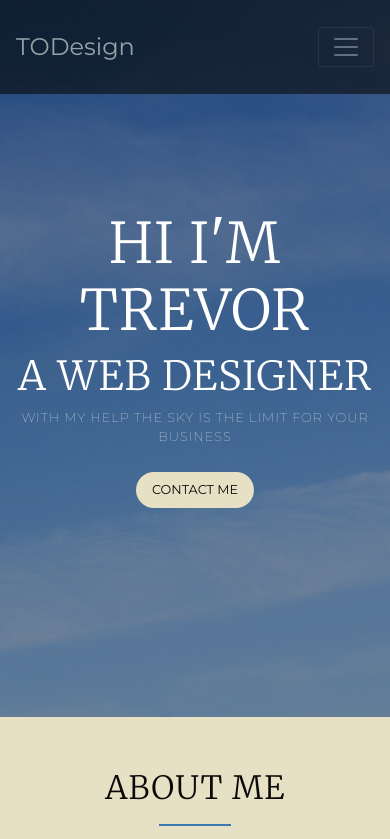
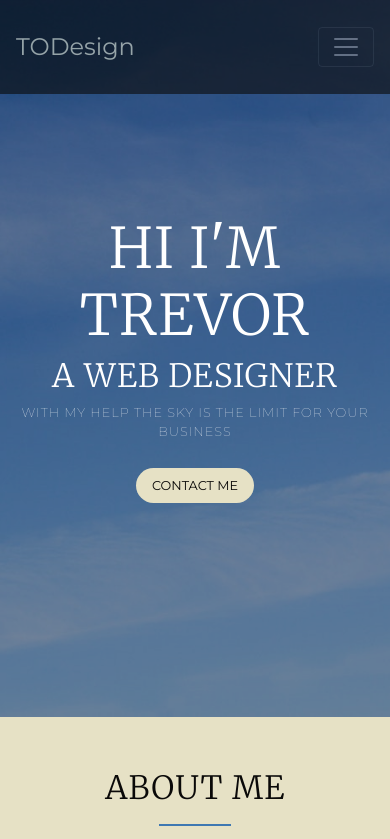
Before and after one commit to Code-Institute-Submissions/portfolio_milestone, a plain HTML site: page index.html in a window 390 px wide. Shown: the top 839 px of the page. Drawn offline with nearby package versions, Linux system fonts and the light colour scheme.

Commit message:
Made the showcase h2 more responsive by making it smaller on mobile devices and made one last spelling and grammer check on site

```diff
--- a/assests/css/styel.css
+++ b/assests/css/styel.css
@@ -260,4 +260,8 @@ p {
   #showcase h1 {
     font-size: 3.5rem;
   }
+
+  #showcase h2 {
+    font-size: 2rem;
+  }
 }
```
